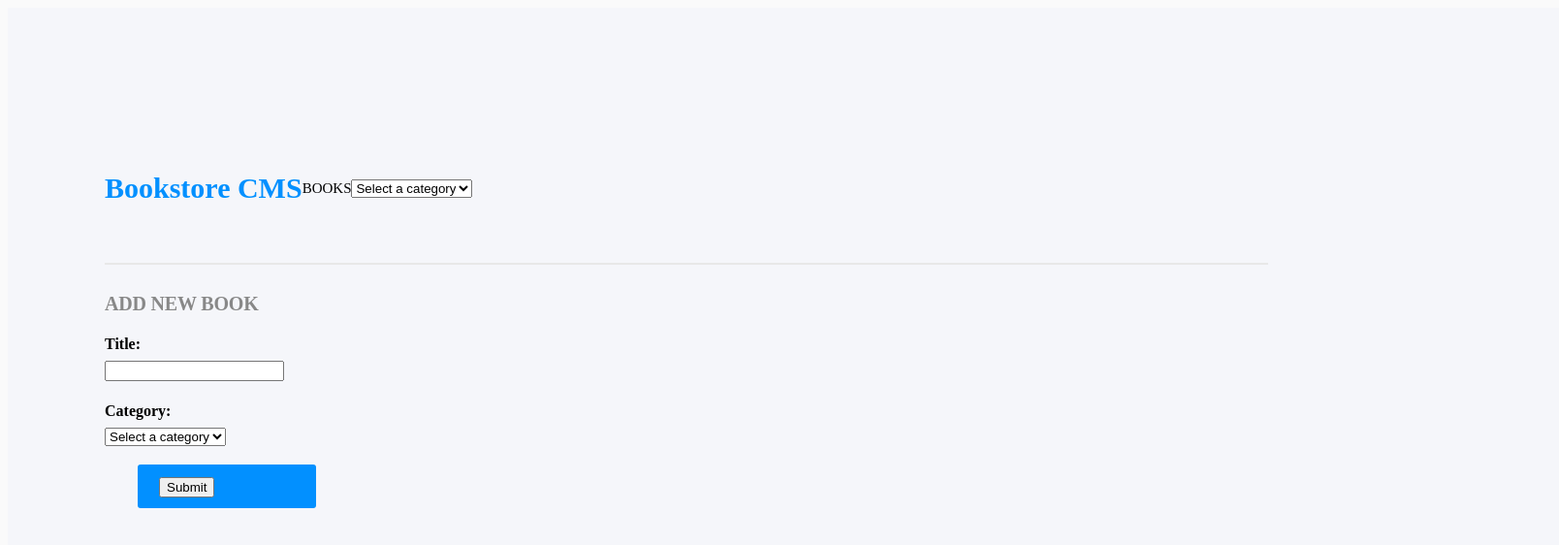
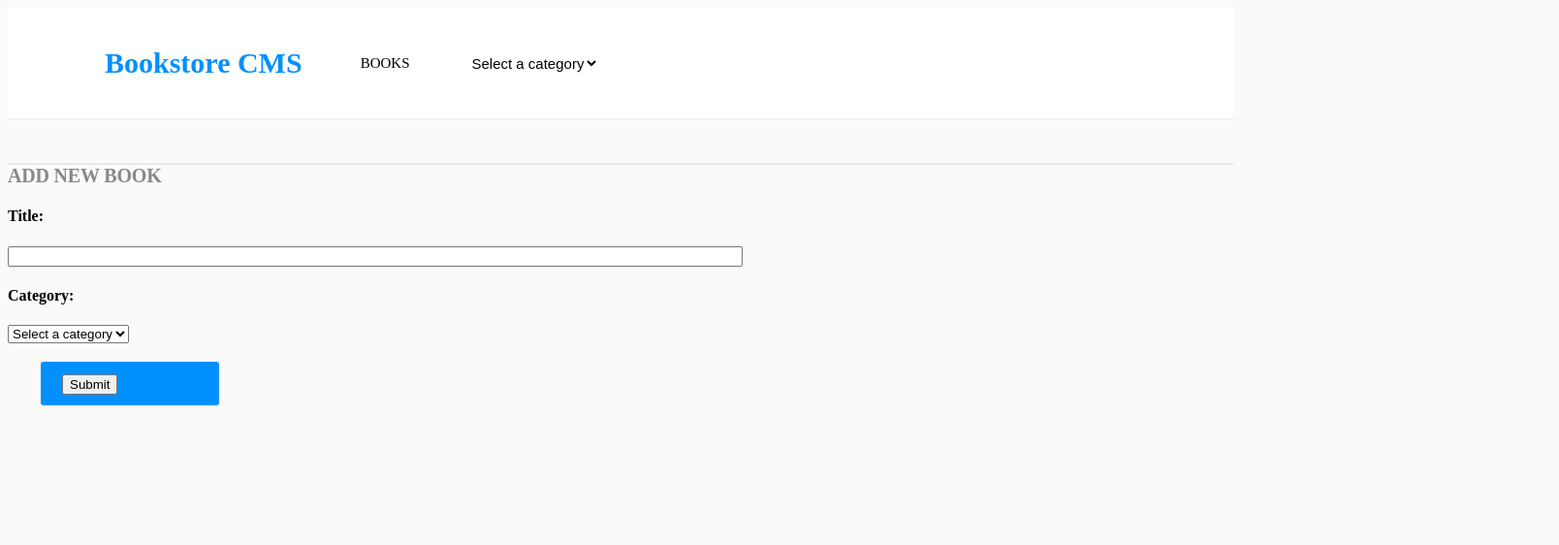
Before and after one commit to maosan132/Magic-bookstore, a React (Create React App) app: page / in a window 1280 px wide. Shown: the top 562 px of the page at 97% size, 1608 px wide, since content can reach past the window. Built offline with nearby package versions, Linux system fonts and the light colour scheme.

Commit message:
Refactored general styles

```diff
--- a/src/styles/App.css
+++ b/src/styles/App.css
@@ -10,44 +10,71 @@
   --medium-blue: #307bbe;
 }
 
-.App {
-  width: 100rem;
-  height: 89.625rem;
-  padding: 9.313rem 3.75rem 7.688rem 6.25rem;
-  background-color: var(--pale-grey);
+header {
+  justify-content: space-between;
+  background-color: var(--white-color);
+  border-bottom: 1px solid var(--lightgrey-color);
+  padding: 20px 100px;
+  margin-bottom: 20px;
 }
 
-table {
-  margin: 0 auto;
-  border: 1px dashed gray;
+.header-leftside > * {
+  margin-right: 60px;
 }
 
-h4 {
-  margin-bottom: 0.5em;
+.header-leftside span,
+.header-leftside select {
+  font-size: 15px;
+  border: none;
+  background-color: transparent;
 }
 
-.filter-title {
-  display: inline-block;
-  margin-top: 0;
+header img {
+  width: 40px;
+  height: 40px;
 }
 
-.filter-title::after {
-  content: '\00a0\00a0';
+.BooksList {
+  padding-bottom: 25px;
+  border-bottom: 2px solid var(--lightgrey-color);
 }
 
-.panel-bg {
-  width: 87.5rem;
-  height: 68.563rem;
-  margin: 0 2.5rem 4.063rem 0;
-  padding: 0 0 49.625rem;
-  border-radius: 4px;
-  box-shadow: 0 0 60px 0 var(--black-5);
-  background-color: #fafafa;
+.form-container {
+  padding: 40px 100px;
 }
 
-.Line {
-  width: 75rem;
-  height: 0.125rem;
-  margin: 2.5rem 0.063rem 1.813rem 0;
-  border: solid 1px #e8e8e8;
+.form-container .title {
+  color: var(--grey-color);
+  font-size: 22px;
+  margin-bottom: 20px;
 }
+
+.BooksForm {
+  justify-content: space-between;
+  width: 100%;
+  margin-bottom: 40px;
+}
+
+.BooksForm > * {
+  height: 40px;
+  padding: 10px;
+  border: 1px solid var(--lightgrey-color);
+  background-color: var(--white-color);
+  border-radius: 3px;
+  font-size: 16px;
+  color: #c4c4c4;
+}
+
+input[type="text"] {
+  width: 60%;
+}
+
+.BooksForm select {
+  width: 20%;
+}
+
+.BooksForm button {
+  width: 15%;
+  background-color: var(--azure-color);
+  color: var(--white-color);
+}
```
